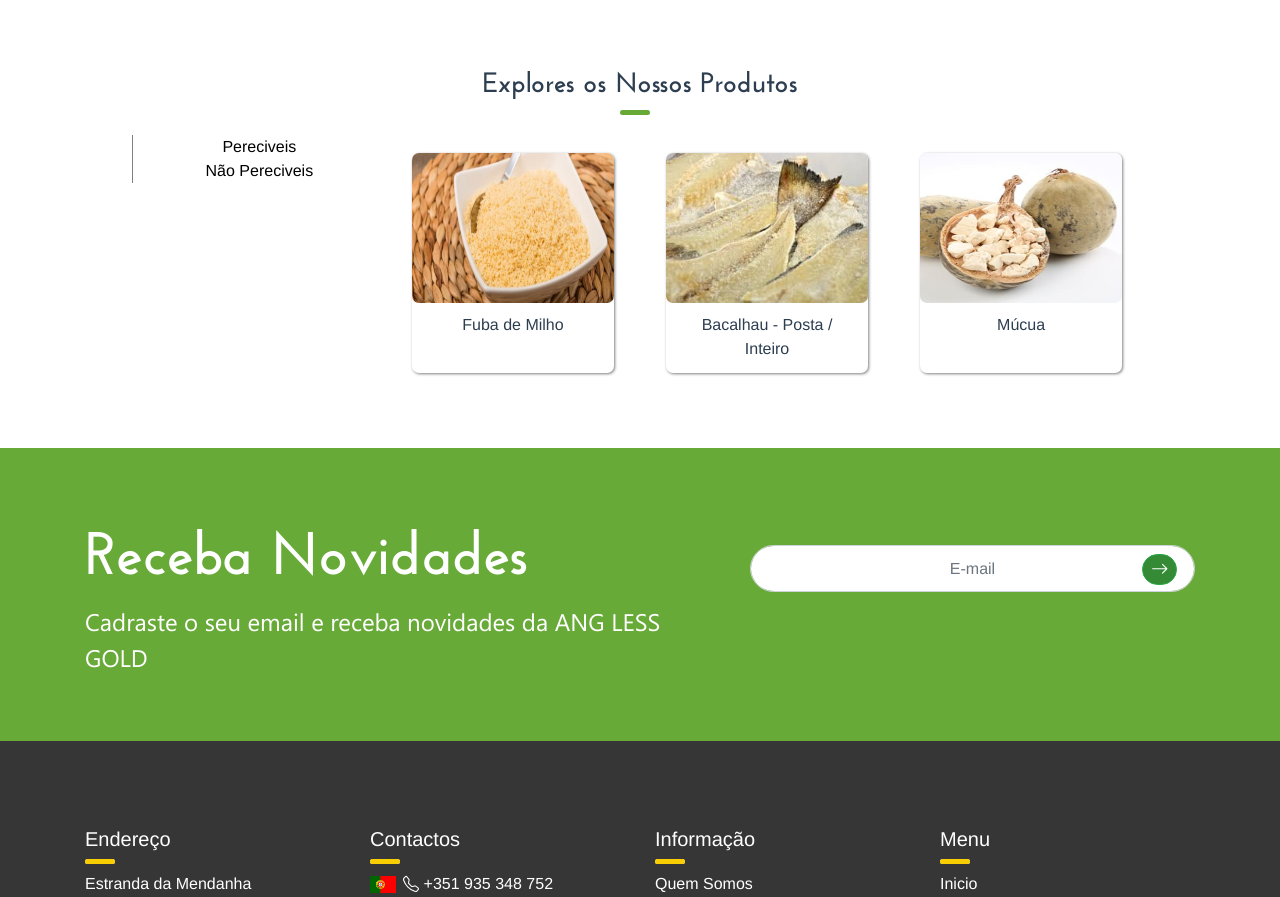
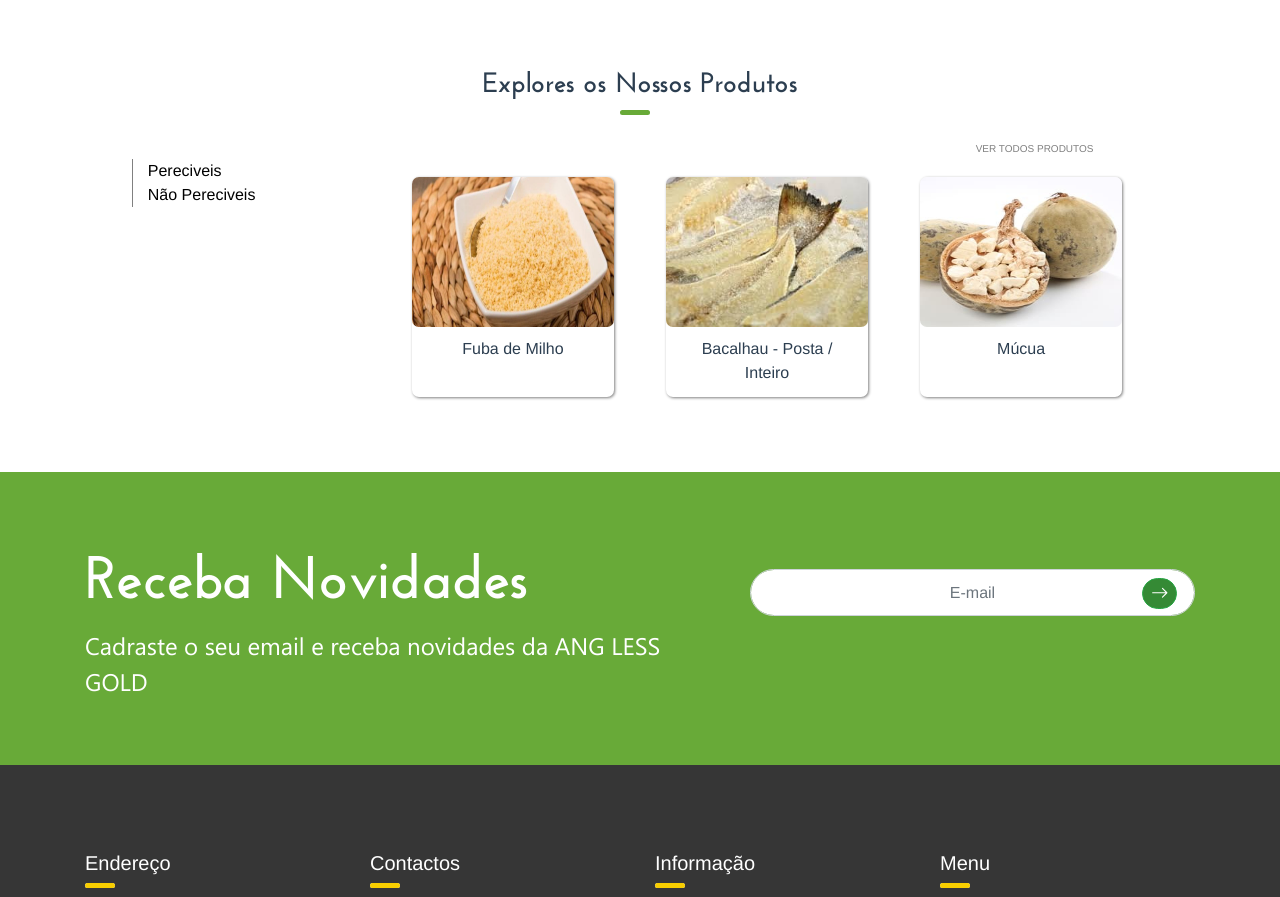
Before and after one commit to uByte2020/Ang-lessGold, a Vue app: page / in a window 1280 px wide. Shown: the part 1740-2637 px from the top of the page. Built offline with nearby package versions, Linux system fonts and the light colour scheme.

Commit message:
Produtos|Completo

```diff
--- a/src/components/home/Produtos.vue
+++ b/src/components/home/Produtos.vue
@@ -14,15 +14,20 @@
           ></div>
         </div>
       </div>
+      <div class="col-12">
+        <a href="#" id="VerTodos">VER TODOS PRODUTOS</a>
+      </div>
       <div class="col-lg-3 col-sm-12 col-xl-3 col-md-3">
         <div class="row links">
-          <div class="col-lg-12 col-sm-4 col-xl-12 col-md-12">
+          <div class="col-lg-12 col-sm-4 col-xl-12 col-md-12" id="LinkCor">
             <a href="#Produto" id="Link1" @click="AlimentosClick()"
               >Pereciveis</a
             >
           </div>
           <div class="col-lg-12 col-sm-4 col-xl-12 col-md-12">
-            <a href="#Produto" @click="AlimentoClick()">Não Pereciveis</a>
+            <a href="#Produto" id="Link2" @click="AlimentoClick()"
+              >Não Pereciveis</a
+            >
           </div>
         </div>
       </div>
@@ -114,11 +119,30 @@ export default {
   },
   methods: {
     AlimentosClick() {
-      // const link1 = document.getElementById("Link1").innerText.st;
       this.Alimentos = true;
+      if (this.Alimentos == true) {
+        const Cor = document.getElementById("Link1");
+        Cor.style.color = "#f8ce00";
+        Cor.style.borderLeft = "1px solid #f8ce00";
+        Cor.style.padding = "2%";
+        const Cor2 = document.getElementById("Link2");
+        Cor2.style.color = "#000";
+        Cor2.style.borderLeft = "0";
+        Cor2.style.padding = "0";
+      }
     },
     AlimentoClick() {
       this.Alimentos = false;
+      const Cor = document.getElementById("Link2");
+      if (this.Alimentos === false) {
+        Cor.style.color = "#f8ce00";
+        Cor.style.borderLeft = "1px solid #f8ce00";
+        Cor.style.padding = "2%";
+        const Cor2 = document.getElementById("Link1");
+        Cor2.style.color = "#000";
+        Cor2.style.borderLeft = "0";
+        Cor2.style.padding = "0";
+      }
     },
   },
 };
@@ -131,7 +155,8 @@ h3 {
   padding: 6%;
 }
 .links {
-  border-left: 1px solid gray;
+  border-left: 1px ridge gray;
+  text-align: left;
 }
 a {
   color: #000;
@@ -145,9 +170,6 @@ a:focus {
   text-decoration: none;
 }
 a:active {
-  color: #f8ce00;
-  border-left: 2px solid #f8ce00;
-  padding: 2%;
 }
 .img {
   height: 150px;
@@ -155,7 +177,7 @@ a:active {
   /* box-shadow: 1px 1px 5px gray; */
   border-radius: 7px;
 }
-.DivImg{
+.DivImg {
   margin-top: 2%;
 }
 figure {
@@ -182,4 +204,23 @@ figcaption {
 .progressCor {
   background-color: #68aa38;
 }
+#VerTodos {
+  font-size: 10px;
+  color: gray;
+  text-decoration: blue;
+  text-align: right !important;
+  margin-left: 80%;
+}
+#VerTodos:hover {
+  color: blue;
+  text-decoration: 1px blue;
+}
+@media only screen and (max-width: 600px){
+  #VerTodos {
+  font-size: 10px;
+  color: gray;
+  text-decoration: blue;
+  margin: auto;
+}
+}
 </style>
```
